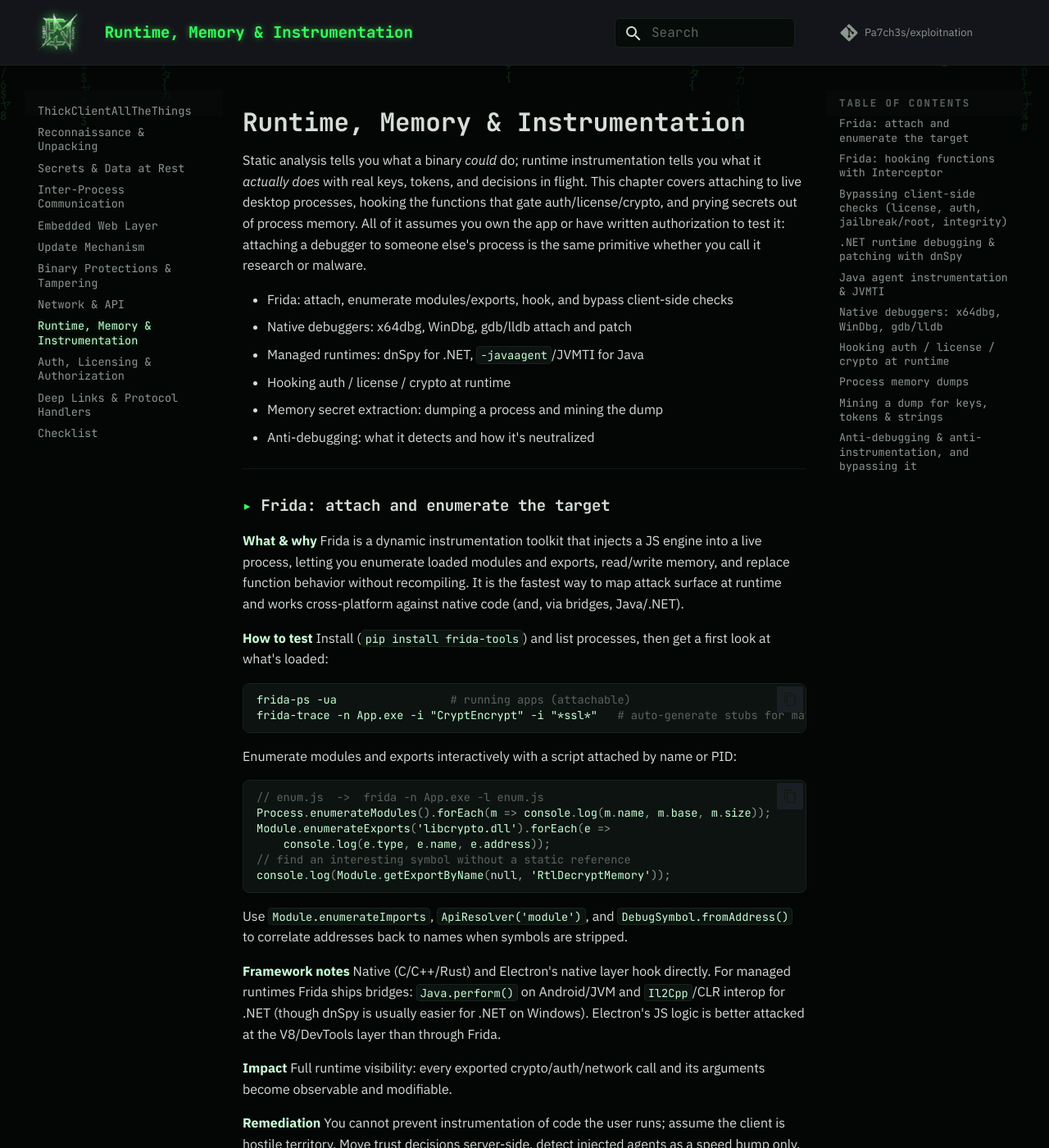
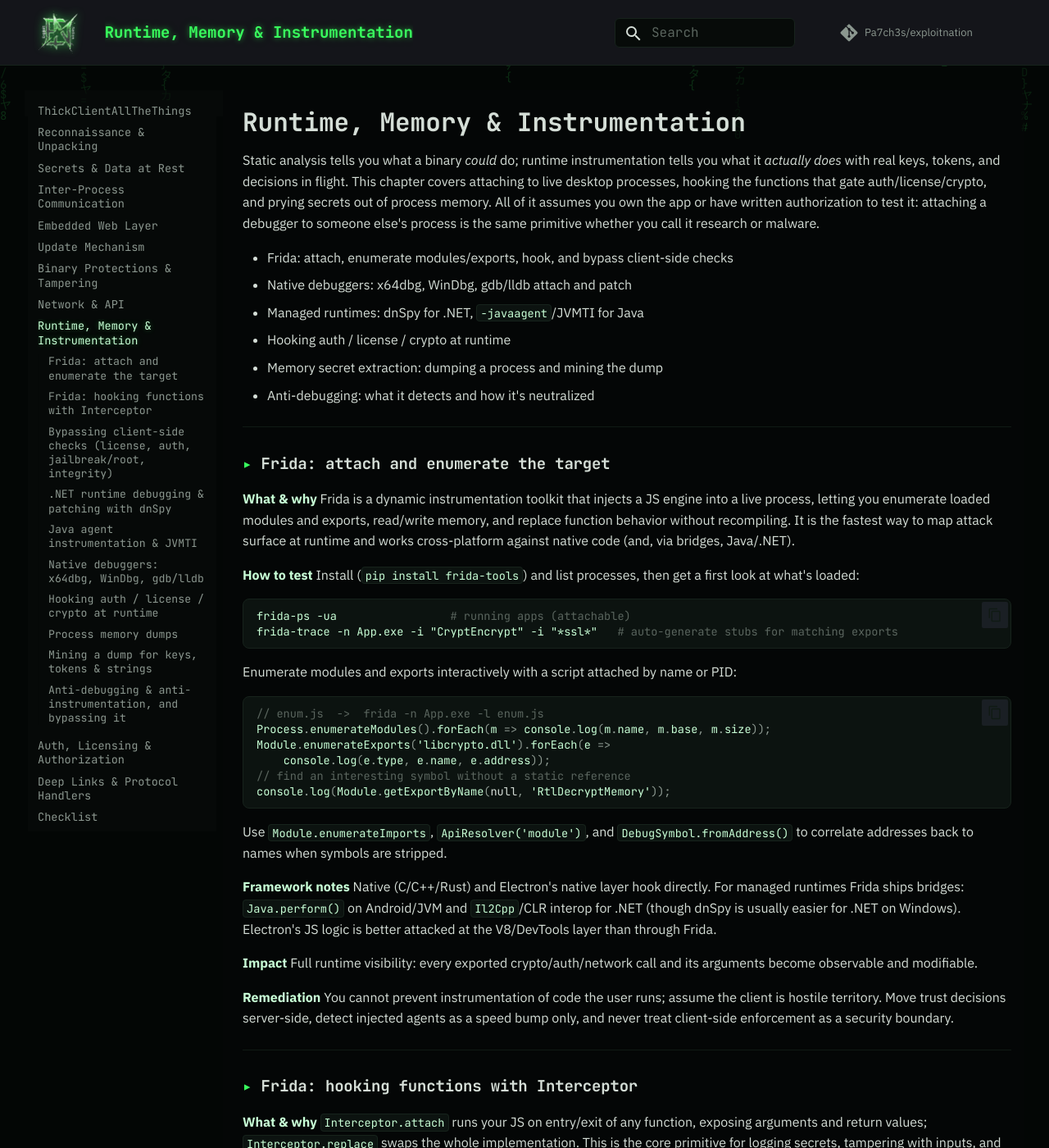
Before and after one commit to Pa7ch3s/ThickClientAllTheThings, an MkDocs documentation site: the page built from docs/runtime-and-memory.md, in a window 1280 px wide and 1400 px high. Shown: the whole window at 82% size. Built offline with MkDocs 1.6.1 and Material for MkDocs 9.7.7, drawn with Linux system fonts in a browser that asks for light colours; comment, search, counter and statistics services are not loaded; some of the changed text lies outside the part shown.

Commit message:
Fix mobile nav drawer overlap: opaque nested TOC panel, enable toc.integrate
The drawer's on-page TOC panel slides in over the primary nav list on
mobile. It inherited background:transparent from --md-default-bg-color
(set that way so the matrix rain shows through page content), so the
sliding panel was see-through and its text rendered stacked on top of
the site nav underneath it instead of occluding it. Give nav panels
inside the primary drawer a solid backdrop. Also enable toc.integrate
so the on-page TOC renders in-flow in the nav list on desktop too.

```diff
--- a/docs/stylesheets/exploit-nation.css
+++ b/docs/stylesheets/exploit-nation.css
@@ -52,6 +52,15 @@
 .md-source__facts{ display:none; }
 
 /* ---- left nav (standard size) ---- */
+/* Material's nested "push" TOC panel (the drawer's on-page-contents view
+   that slides in over the primary nav list on mobile) inherits its
+   background from --md-default-bg-color, which we set to transparent up
+   top so the matrix rain shows through the page content. That leaves the
+   sliding panel see-through too: it lands directly on top of the primary
+   nav list at the same position, so both lists' text paints in the same
+   spot at once. Give every nav level inside the primary drawer its own
+   solid backdrop so the active one fully occludes the one behind it. */
+.md-sidebar--primary .md-nav{ background-color:#060908; }
 .md-nav{ font-family:var(--en-mono); font-size:.68rem; }
 .md-nav__title{ font-family:var(--en-mono); font-size:.62rem; letter-spacing:.16em; text-transform:uppercase; color:var(--en-faint); }
 .md-sidebar--primary .md-nav--primary > .md-nav__title{ display:none; }   /* kill top dead-space */
--- a/mkdocs.yml
+++ b/mkdocs.yml
@@ -29,6 +29,7 @@
     - search.highlight
     - content.code.copy
     - toc.follow
+    - toc.integrate
 
 extra_css:
   - stylesheets/exploit-nation.css
```
